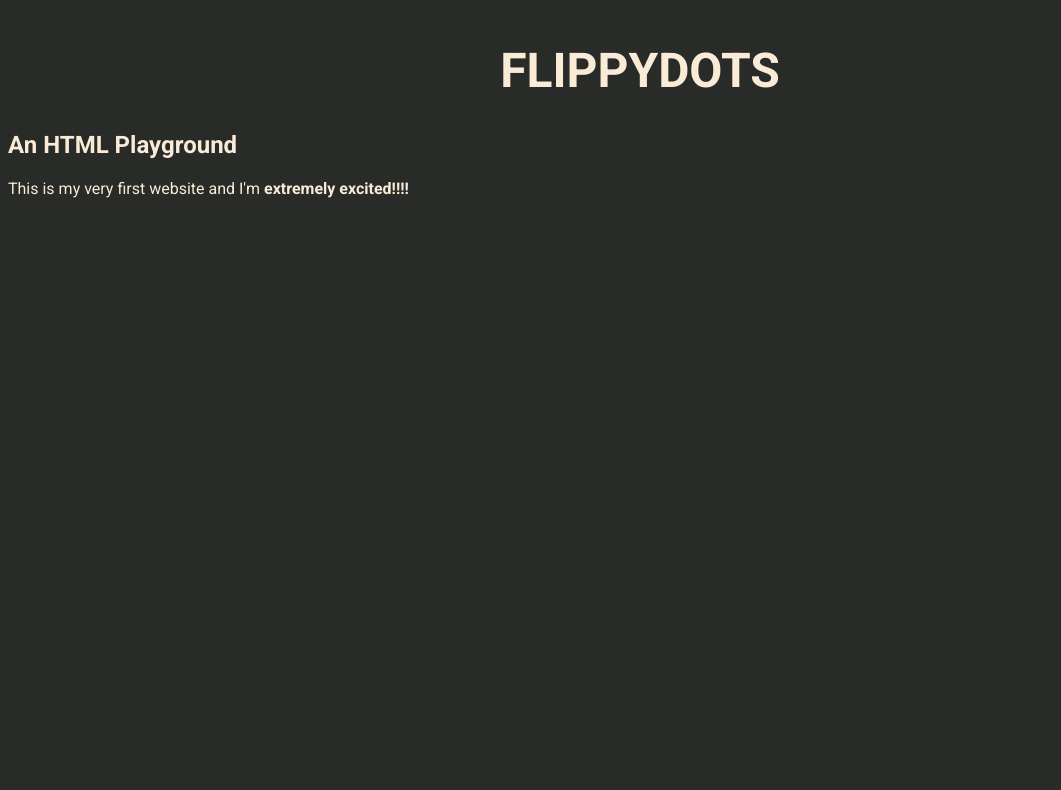
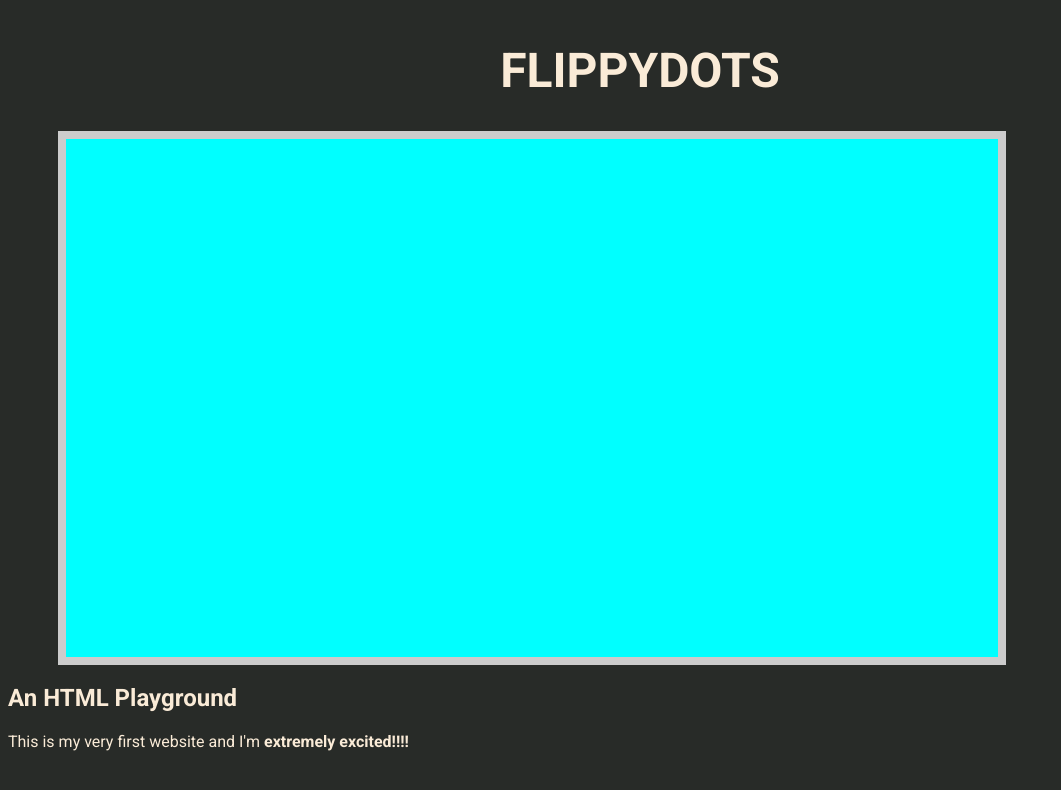
Before and after one commit to srishanb/AP-Compsci-project, a plain HTML site: page flippyDots/index.html in a window 1280 px wide. Shown: the whole page, without its empty margins (0-1061 px from the left). Drawn offline with Linux system fonts and the light colour scheme.

Commit message:
Created div with spot for javaScript programming

```diff
--- a/Tutorial/style.css
+++ /dev/null
@@ -1,10 +0,0 @@
-body{
-    font-family: 'Roboto', sans-serif;
-    background-color:#282B28;
-    color:#FAEBD7
-}
-h1{
-    padding-top: 10px;
-    font-size: 3rem;
-    text-align: center;
-}
--- a/Tutorial/index.html
+++ b/flippyDots/index.html
@@ -14,6 +14,11 @@
     </head>
     <body>
         <h1>FLIPPYDOTS</h1>
+        <div id="flipDotContainer">
+
+
+
+        </div>
         <h2>An HTML Playground</h2>
 
         This is my very first website and I'm <b>extremely excited!!!!</b>
--- /dev/null
+++ b/flippyDots/style.css
@@ -0,0 +1,22 @@
+body{
+    font-family: 'Roboto', sans-serif;
+    background-color:#282B28;
+    color:#FAEBD7
+}
+h1{
+    padding-top: 10px;
+    font-size: 3rem;
+    text-align: center;
+}
+#flipDotContainer{
+    margin-left: 50px;
+    margin-right: auto;
+    width: 75%;
+    aspect-ratio: 16 / 9;
+    padding: 20px;
+    background-color: aqua;
+    border: 8px solid #ccc;
+    box-sizing: border-box;
+    overflow: auto;
+
+}
```
